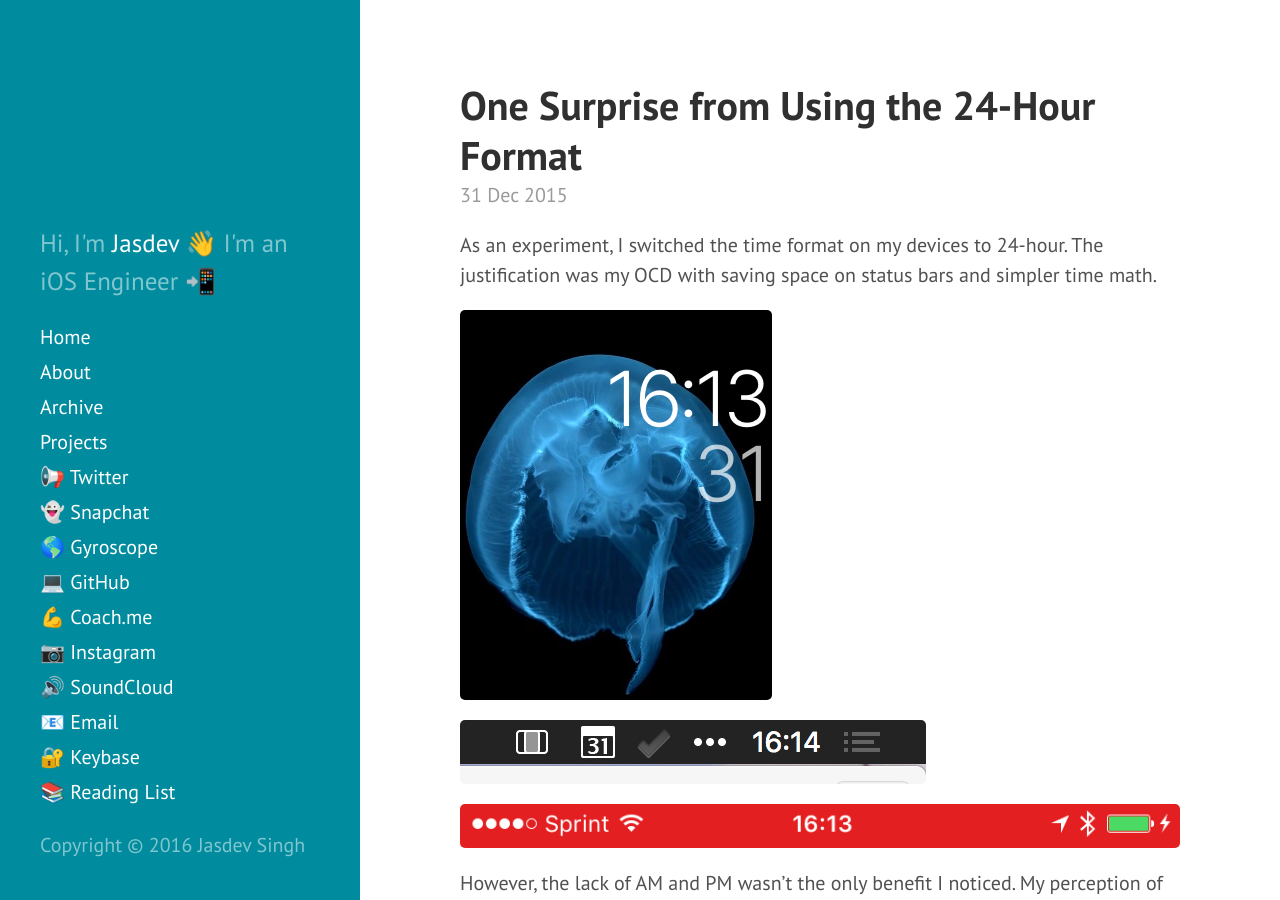
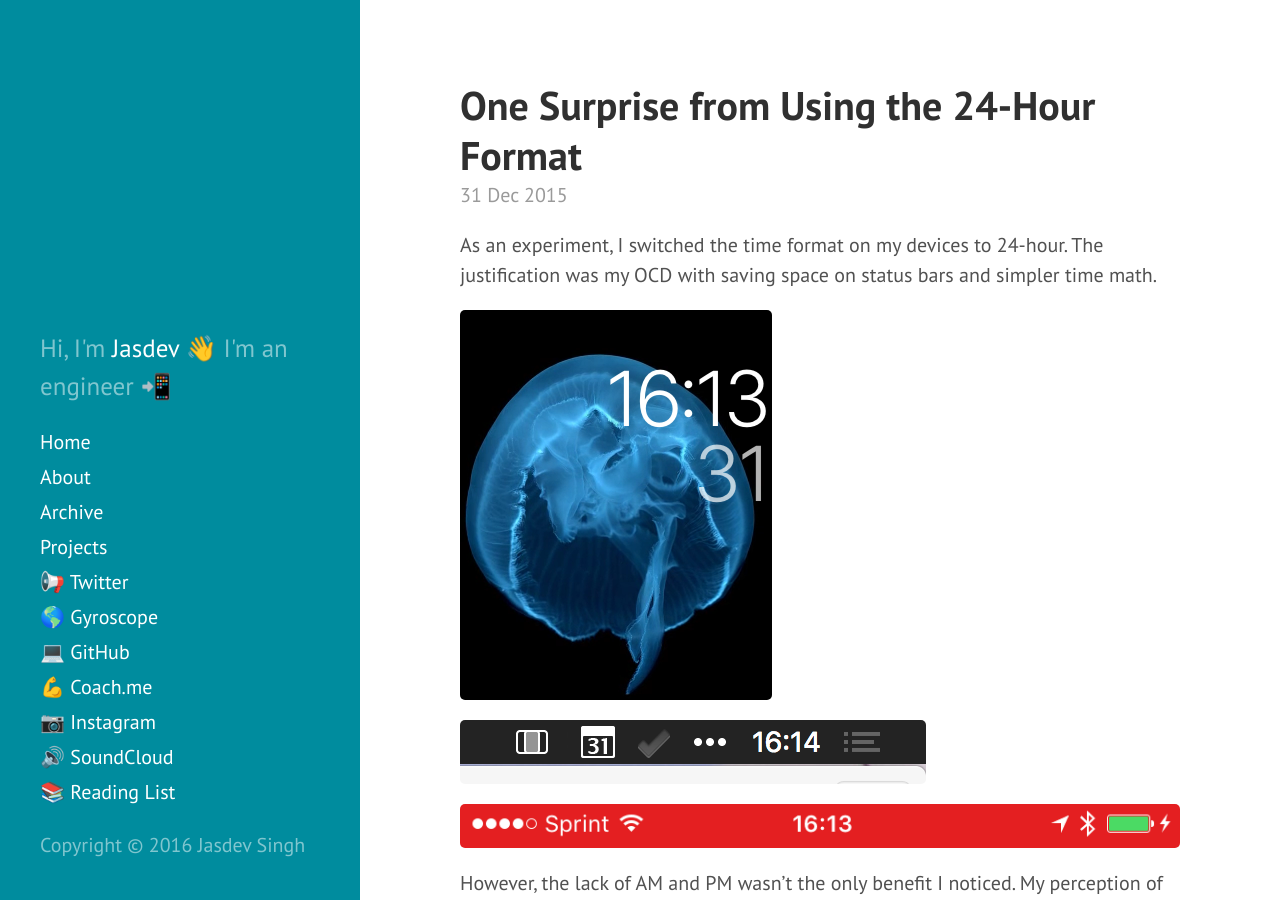
Before and after one commit to rvsrvs/jasdev.github.io, a Jekyll site: the page built from _posts/2015-12-31-24-hour-time.md, in a window 1280 px wide and 900 px high. Built offline with Jekyll 4.4.1, drawn with Linux system fonts in a browser that asks for light colours.

Commit message:
Simplifying a bit

```diff
--- a/_config.yml
+++ b/_config.yml
@@ -16,24 +16,22 @@ gems:
 
 # Setup
 title:            '@jasdev'
-description:      'Hi, I''m <a href="https://twitter.com/jasdev" target="_blank">Jasdev</a> <span>👋</span> I''m an iOS Engineer <span>📲</span>'
+description:      'Hi, I''m <a href="https://twitter.com/jasdev" target="_blank">Jasdev</a> <span>👋</span> I''m an engineer <span>📲</span>'
 url:              http://jasdev.github.io
 baseurl:          /
 
 author:
   name:           'Jasdev Singh'
   url:            https://twitter.com/jasdev
+  email:          jasdevs@gmail.com
 
 paginate:         3
 
 # Links
-keybase:          https://keybase.io/jasdev
 github:           https://github.com/jasdev
 twitter:          https://twitter.com/jasdev
-snapchat:         https://www.snapchat.com/add/justdavesingh
 gyroscope:        https://gyrosco.pe/jasdev
 instagram:        https://instagram.com/jasdev
 soundcloud:       https://soundcloud.com/jasdev-singh
 coach:            https://www.coach.me/users/3140daf3d432d7f0065b
-email:            mailto:jasdevs@gmail.com
 reading:          https://docs.google.com/spreadsheets/d/1_MuAkdaBHq5ib_fEJk6JBA4POMFk0BfIx8jRmbLXEmA/edit?usp=sharing
--- a/_includes/sidebar.html
+++ b/_includes/sidebar.html
@@ -23,14 +23,11 @@
 
 
       <a class="sidebar-nav-item" href="{{ site.twitter }}" target="_blank">📢 Twitter</a>
-      <a class="sidebar-nav-item" href="{{ site.snapchat }}" target="_blank">👻 Snapchat</a>
       <a class="sidebar-nav-item" href="{{ site.gyroscope }}" target="_blank">🌎 Gyroscope</a>
       <a class="sidebar-nav-item" href="{{ site.github }}" target="_blank">💻 GitHub</a>
       <a class="sidebar-nav-item" href="{{ site.coach }}" target="_blank">💪 Coach.me</a>
       <a class="sidebar-nav-item" href="{{ site.instagram }}" target="_blank">📷 Instagram</a>
       <a class="sidebar-nav-item" href="{{ site.soundcloud }}" target="_blank">🔊 SoundCloud</a>
-      <a class="sidebar-nav-item" href="{{ site.email }}" target="_blank">📧 Email</a>
-      <a class="sidebar-nav-item" href="{{ site.keybase }}" target="_blank">🔐 Keybase</a>
       <a class="sidebar-nav-item" href="{{ site.reading }}">📚 Reading List</a>
     </nav>
 
```
